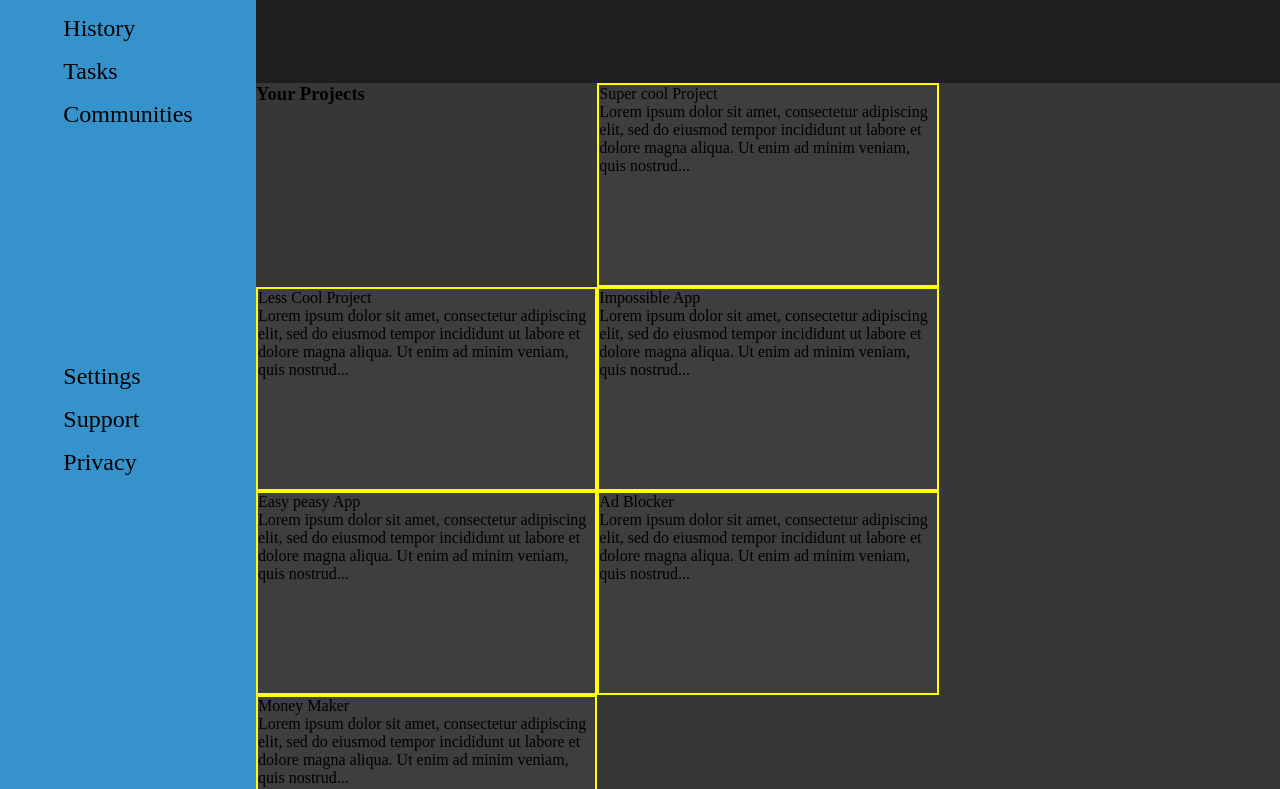
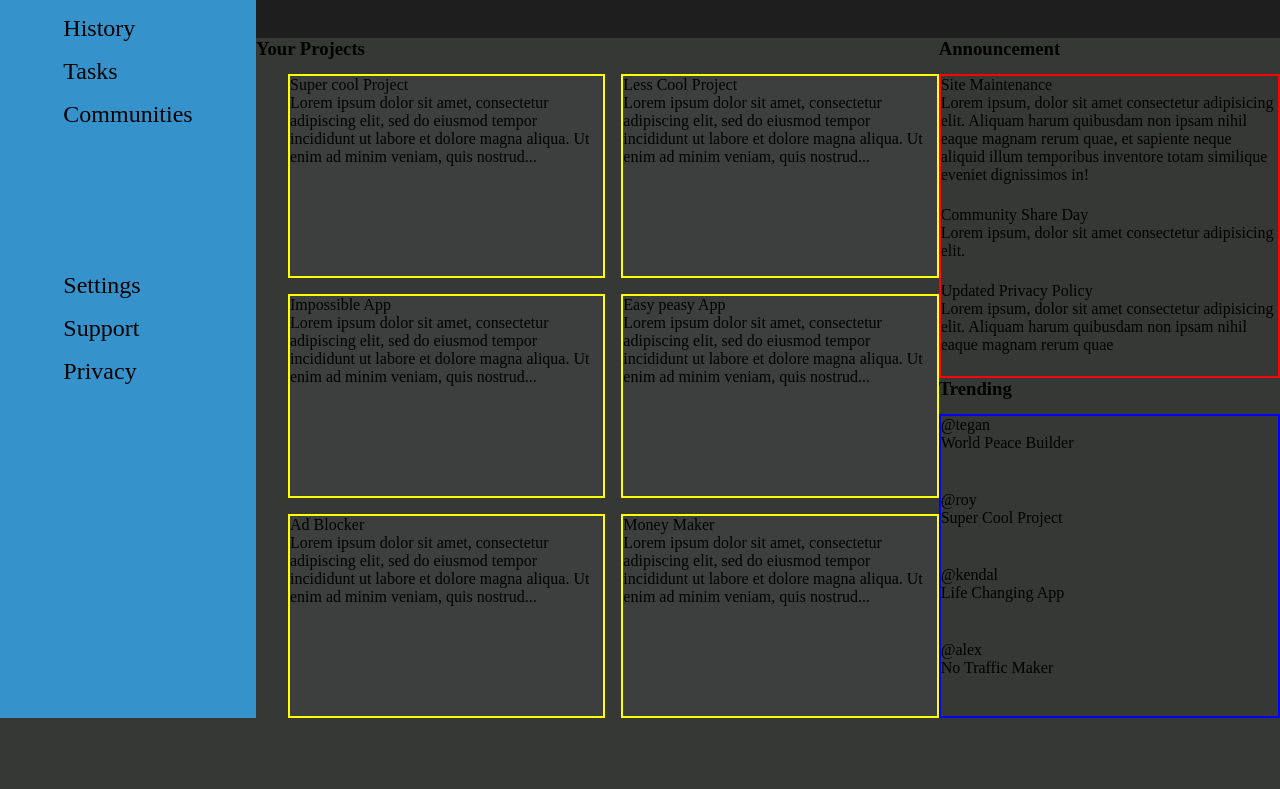
Before and after one commit to ShengGut/Admin-dashboard, a plain HTML site: page index.html in a window 1280 px wide. Shown: the part 189-978 px from the top of the page. After the commit the page ends 907 px from the top, so only its background shows below. Drawn offline with Linux system fonts and the light colour scheme.

Commit message:
Finished barebone structure of dashboard design

```diff
--- a/index.html
+++ b/index.html
@@ -44,9 +44,9 @@
         </div>
 
         <div class="main-content">
-
+            <h3>Your Projects</h3>
+            <h3>Announcement</h3>
             <div class="cards">
-                <h3>Your Projects</h3>
                 <div class="card">
                     <p class="title">Super cool Project</p>
                     <p>Lorem ipsum dolor sit amet, consectetur adipiscing elit, sed do eiusmod tempor incididunt ut labore et dolore magna aliqua. Ut enim ad minim veniam, quis nostrud...</p>
@@ -72,6 +72,21 @@
                     <p>Lorem ipsum dolor sit amet, consectetur adipiscing elit, sed do eiusmod tempor incididunt ut labore et dolore magna aliqua. Ut enim ad minim veniam, quis nostrud...</p>
                   </div>
             </div>
+            <div class="right-side">
+
+                <div class="announcement">
+                    <div>Site Maintenance<p>Lorem ipsum, dolor sit amet consectetur adipisicing elit. Aliquam harum quibusdam non ipsam nihil eaque magnam rerum quae, et sapiente neque aliquid illum temporibus inventore totam similique eveniet dignissimos in!</p></div>
+                    <div>Community Share Day<p>Lorem ipsum, dolor sit amet consectetur adipisicing elit.</p></div>
+                    <div>Updated Privacy Policy<p>Lorem ipsum, dolor sit amet consectetur adipisicing elit. Aliquam harum quibusdam non ipsam nihil eaque magnam rerum quae</p></div>
+                </div>
+                <h3>Trending</h3>
+                <div class="trending">
+                    <div>@tegan<p>World Peace Builder</p></div>
+                    <div>@roy<p>Super Cool Project</p></div>
+                    <div>@kendal<p>Life Changing App</p></div>
+                    <div>@alex<p>No Traffic Maker</p></div>
+                </div>
+            </div>
         </div>
 
     </div>
--- a/styles.css
+++ b/styles.css
@@ -78,6 +78,7 @@ li {
     grid-column: 2/ span 4;
     display: grid;
     grid-template-columns: repeat(1, 2fr) repeat(1, 1fr);
+    grid-template-rows: repeat(1,36px) repeat(1,1fr);
 
 }
 
@@ -85,6 +86,8 @@ li {
     display: grid;
     grid-template-columns: repeat(2, 1fr);
     grid-template-rows: repeat(auto-fit, minmax(125px, 1fr));
+    gap: 16px;
+    margin-left: 2em;
 }
 
 
@@ -93,3 +96,18 @@ li {
     border: 2px solid yellow;
     background-color: rgb(60,63,62);
 }
+
+.right-side {
+    display:grid;
+    grid-template-rows: repeat(1, 1fr) repeat(1,36px) repeat(1,1fr);
+}
+
+.right-side .announcement {
+    border: 2px solid red;
+    display: grid;
+}
+
+.right-side .trending {
+    border: 2px solid blue;
+    display: grid;
+}
```
